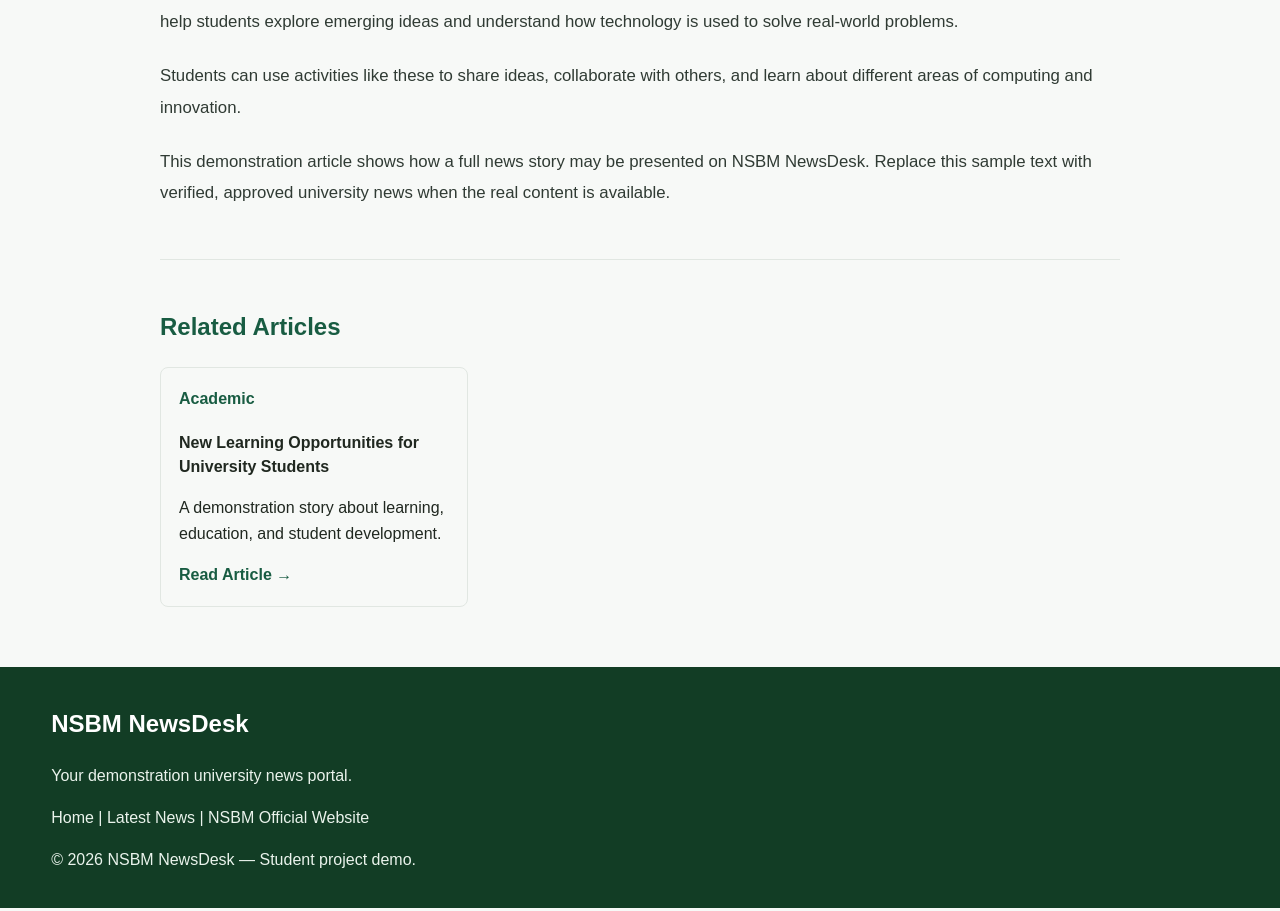
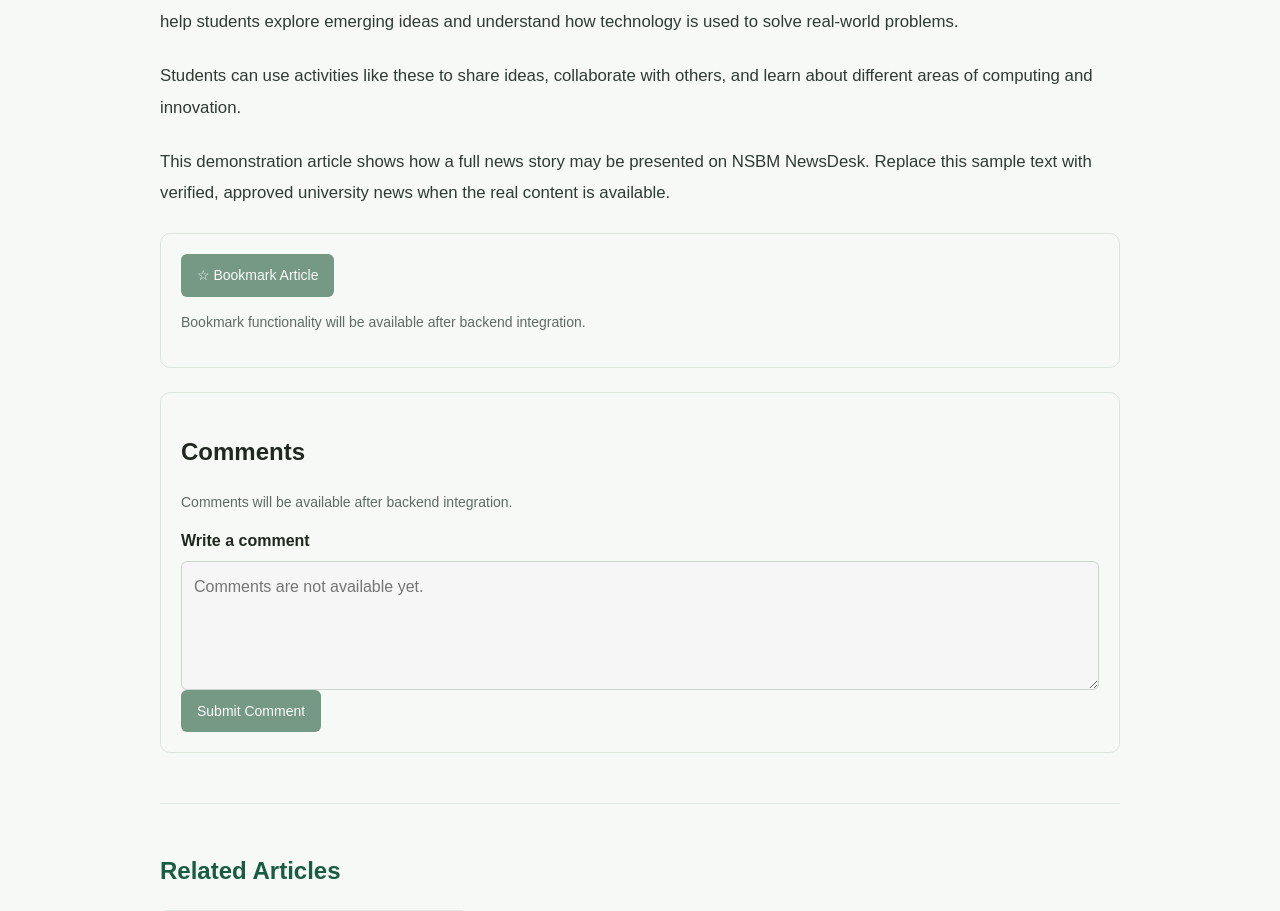
Before and after one commit to minurisiyara/NSBM-NewsDesk, a PHP site: page /pages/article.php?id=1 in a window 1280 px wide. Shown: the part 1063-1974 px from the top of the page. Run offline with PHP 8.4, Linux system fonts and the light colour scheme.

Commit message:
Add article bookmark and comments placeholders

```diff
--- a/assets/css/style.css
+++ b/assets/css/style.css
@@ -594,3 +594,52 @@ footer a:hover {
         gap: 22px;
     }
 }
+
+
+/* Article bookmark and comments placeholders */
+.article-bookmark,
+.article-comments {
+    margin-top: 24px;
+    padding: 20px;
+    background: #f7f9f7;
+    border: 1px solid #dce5dc;
+    border-radius: 10px;
+}
+
+.article-bookmark button,
+.article-comments button {
+    padding: 10px 16px;
+    border: none;
+    border-radius: 6px;
+    background: #1f5b3a;
+    color: white;
+    font-size: 14px;
+}
+
+.article-bookmark button:disabled,
+.article-comments button:disabled {
+    opacity: 0.6;
+    cursor: not-allowed;
+}
+
+.article-bookmark p,
+.article-comments p {
+    color: #5f6b62;
+    font-size: 14px;
+}
+
+.article-comments label {
+    display: block;
+    margin: 12px 0 8px;
+    font-weight: 600;
+}
+
+.article-comments textarea {
+    display: block;
+    width: 100%;
+    box-sizing: border-box;
+    padding: 12px;
+    border: 1px solid #cbd5cb;
+    border-radius: 6px;
+    font: inherit;
+}
--- a/pages/article.php
+++ b/pages/article.php
@@ -361,6 +361,33 @@ if ($article !== null) {
                 <?php endforeach; ?>
             </div>
 
+            <!-- Bookmark placeholder: database integration is pending -->
+            <section class="article-bookmark" aria-label="Bookmark article">
+                <button type="button" disabled>
+                    ☆ Bookmark Article
+                </button>
+                <p>Bookmark functionality will be available after backend integration.</p>
+            </section>
+
+            <!-- Comments placeholder: database integration is pending -->
+            <section class="article-comments" aria-labelledby="comments-heading">
+                <h2 id="comments-heading">Comments</h2>
+                <p>Comments will be available after backend integration.</p>
+
+                <form>
+                    <label for="comment-text">Write a comment</label>
+                    <textarea
+                        id="comment-text"
+                        name="comment"
+                        rows="4"
+                        placeholder="Comments are not available yet."
+                        disabled
+                    ></textarea>
+
+                    <button type="button" disabled>Submit Comment</button>
+                </form>
+            </section>
+
         </article>
 
         <!-- Related stories from the demo collection -->
```
